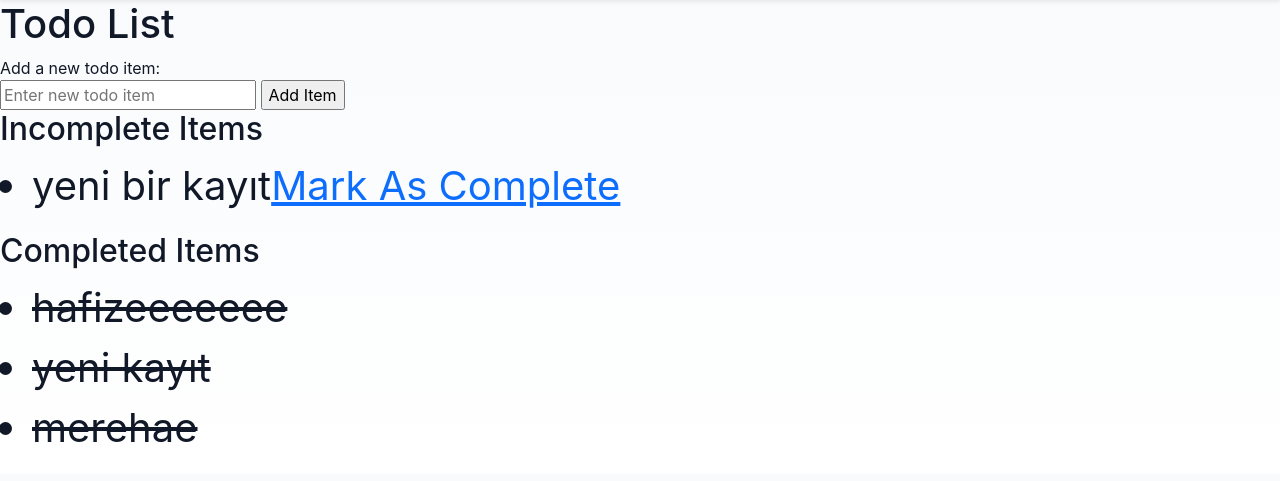
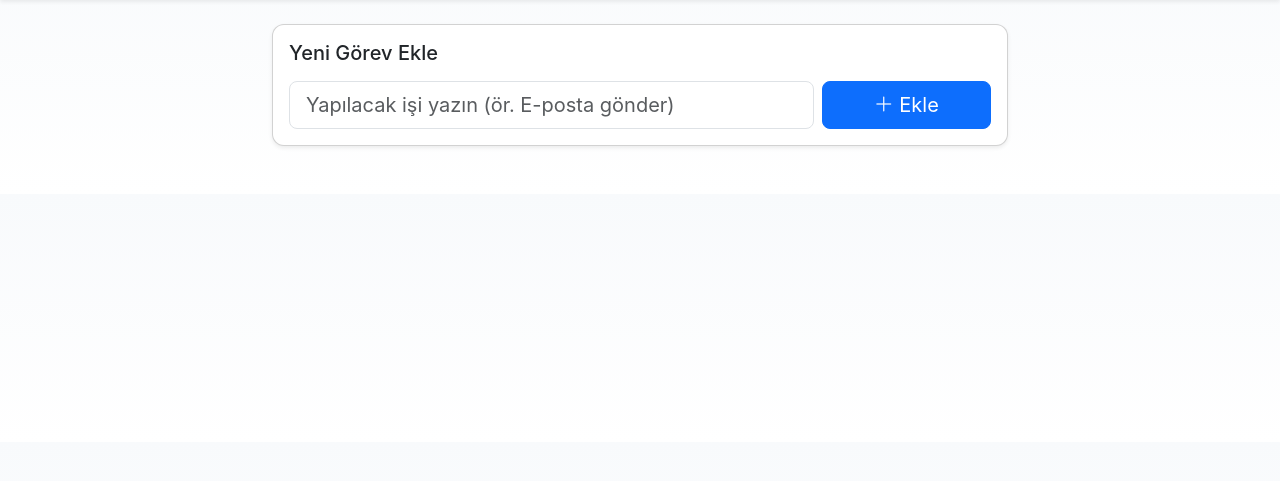
Before and after one commit to hafizecim/A1_OOP_Todo_App_Python, a Flask app: page / in a window 1280 px wide. Shown: the part 54-535 px from the top of the page. Run offline with Flask 3, Linux system fonts and the light colour scheme; data comes from the database, SQL or seed files in the repository.

Commit message:
Yeni görev ekleme style düzenleme V1

```diff
--- a/templates/index.html
+++ b/templates/index.html
@@ -27,33 +27,40 @@
         </div>
       </div>
     </nav>
-    <h1>Todo List</h1>
-    <div>
-      Add a new todo item:
-      <form action="{{url_for('add')}}" method="POST">
-        <input type="text" name="todoitem" placeholder="Enter new todo item" />
-        <input type="submit" value="Add Item" />
-      </form>
-    </div>
-    <div>
-      <h2>Incomplete Items</h2>
-      <ul>
-        {% for todo in incomplete %}
-        <li style="font-size: 30pt">
-          {{ todo.text }}<a href="{{url_for('complete', id=todo.id) }}"
-            >Mark As Complete</a
-          >
-        </li>
-        {% endfor %}
-      </ul>
-      <h2>Completed Items</h2>
-        <ul>
-            {% for todo in complete %}
-            <li style="font-size: 30pt; text-decoration: line-through;">
-            {{ todo.text }}
-            </li>
-            {% endfor %}
-        </ul>
-    </div>
+    <main class="container py-4">
+      <div class="row justify-content-center">
+        <div class="col-lg-8">
+
+          <!-- Kart: Yeni görev ekleme -->
+          <div class="card mb-4 shadow-sm">
+            <div class="card-body">
+              <h5 class="card-title mb-3">Yeni Görev Ekle</h5>
+              <form action="{{ url_for('add') }}" method="POST" class="row g-2">
+                <div class="col-9">
+                  <input
+                    type="text"
+                    name="todoitem"
+                    class="form-control form-control-lg"
+                    placeholder="Yapılacak işi yazın (ör. E-posta gönder)"
+                    required
+                  />
+                </div>
+                <div class="col-3 d-grid">
+                  <button class="btn btn-primary btn-lg" type="submit">
+                    <i class="bi bi-plus-lg"></i> Ekle
+                  </button>
+                </div>
+              </form>
+            </div>
+          </div>
+
+
+        </div>
+      </div>
+    </main>
+
+    <!-- Bootstrap 5 JS Bundle (CDN) -->
+    <script src="https://cdn.jsdelivr.net/npm/bootstrap@5.3.2/dist/js/bootstrap.bundle.min.js"></script>
+
   </body>
 </html>
--- a/templates/static/css/style.css
+++ b/templates/static/css/style.css
@@ -9,3 +9,7 @@ body {
   font-size: 1.15rem;
   letter-spacing: 0.2px;
 }
+
+.card {
+  border-radius: 12px;
+}
```
